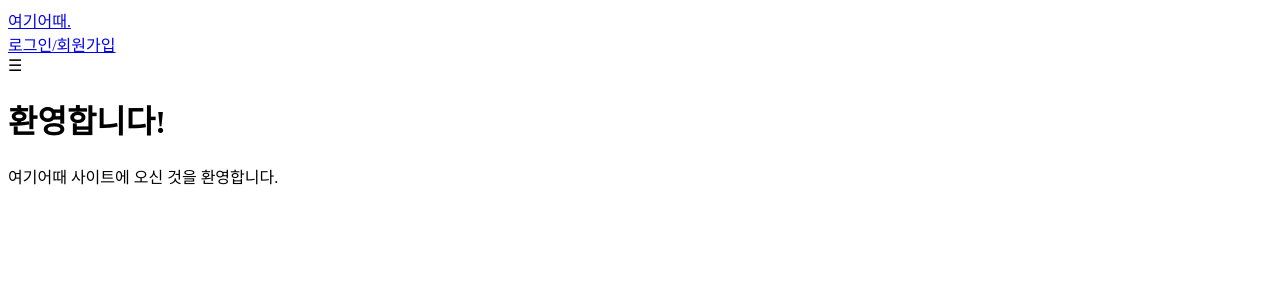
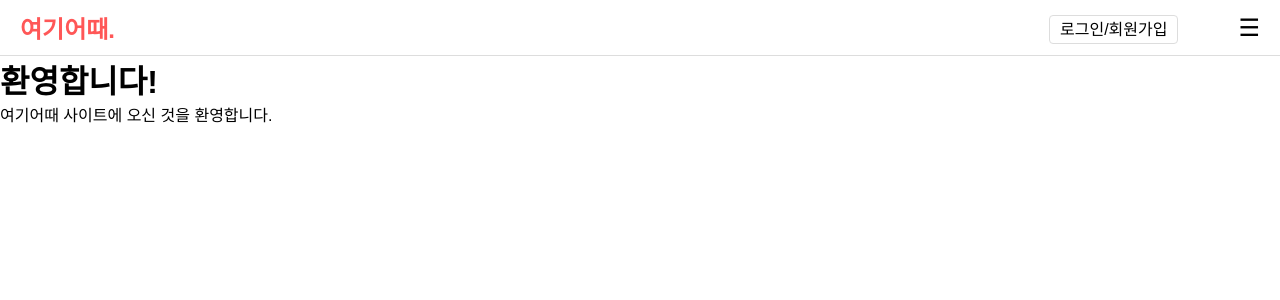
Before and after one commit to sinyohan/hang_out_projects, a Django app: page / in a window 1280 px wide. Shown: the top 300 px of the page. Run offline with Django 5.2, Linux system fonts and the light colour scheme.

Commit message:
complete

```diff
--- a/hangout/settings.py
+++ b/hangout/settings.py
@@ -70,9 +70,8 @@ TEMPLATES = [
 ]
 # Static files (CSS, JavaScript, Images) 설정
 STATIC_URL = '/static/'
-STATICFILES_DIRS = [
-    BASE_DIR / "static",
-]
+STATICFILES_DIRS = [ BASE_DIR / "hangout" / "static",]
+
 WSGI_APPLICATION = 'hangout.wsgi.application'
 
 
--- /dev/null
+++ b/hangout/static/css/styles.css
@@ -0,0 +1,61 @@
+/* styles.css */
+
+* {
+    margin: 0;
+    padding: 0;
+    box-sizing: border-box;
+}
+
+body {
+    font-family: Arial, sans-serif;
+}
+
+header {
+    background-color: #fff;
+    padding: 10px 20px;
+    border-bottom: 1px solid #ddd;
+}
+
+.navbar {
+    display: flex;
+    justify-content: space-between;
+    align-items: center;
+}
+
+.logo {
+    flex-grow: 1;
+}
+
+.logo a {
+    font-size: 24px;
+    color: #ff5757;
+    text-decoration: none;
+    font-weight: bold;
+}
+
+.login-signup {
+    margin-left: auto;
+    margin-right : 50px;
+
+}
+
+.login-signup a {
+    padding: 5px 10px;
+    border: 1px solid #ddd;
+    border-radius: 4px;
+    text-decoration: none;
+    color: #000;
+}
+
+.menu {
+    margin-left: 10px;
+}
+
+.menu span {
+    font-size: 24px;
+    cursor: pointer;
+}
+
+.menu span:hover {
+    color: #ff5757;
+}
--- a/hangout/templates/base.html
+++ b/hangout/templates/base.html
@@ -5,7 +5,7 @@
     <meta name="viewport" content="width=device-width, initial-scale=1.0">
     <title>{% block title %}Hang Out{% endblock %}</title>
     {% load static %}
-    <link rel="stylesheet" href="">
+    <link rel="stylesheet" href="{% static 'css/styles.css' %}">
 </head>
 <body>
     <header>
```
